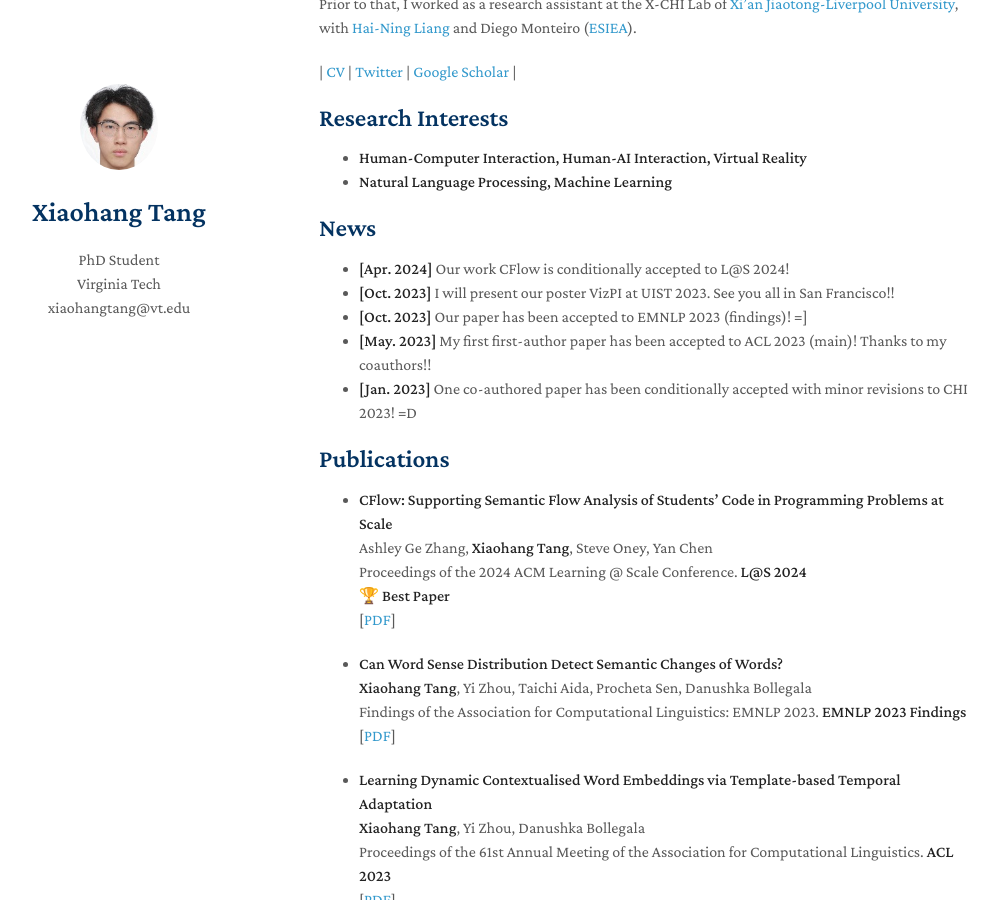
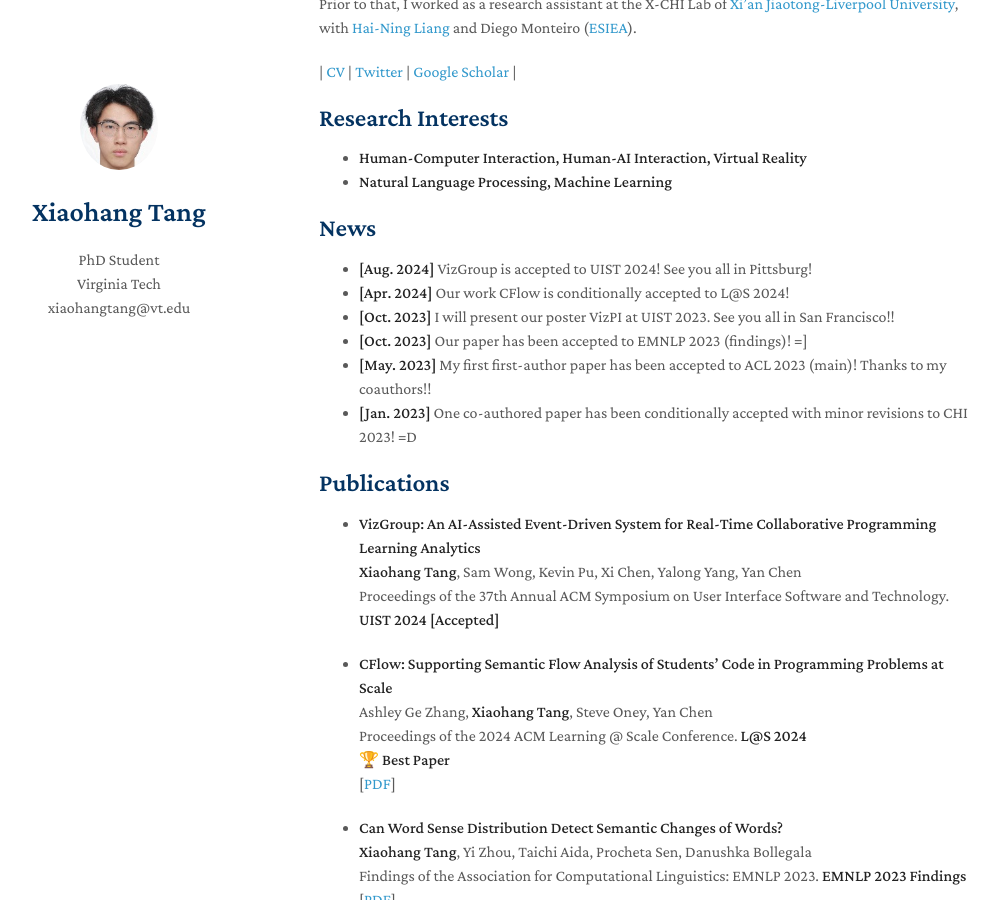
Before and after one commit to xiaohang-tang/xiaohang-tang.github.io, a Jekyll site: the page built from index.md, in a window 1280 px wide and 900 px high, scrolled down 325 px. Shown: the whole window, without its empty margins (151-1149 px from the left). Built offline with Jekyll 4.4.1, drawn with Linux system fonts in a browser that asks for light colours; nearby versions of some CDN libraries; a style sheet for code colours, icons or effects is not loaded; our own code applies the rules of GitHub Pages for plain Markdown files.

Commit message:
Update index.md

```diff
--- a/index.md
+++ b/index.md
@@ -18,6 +18,7 @@ I was a research intern at the [University of Notre Dame](https://www.nd.edu/) i
 - **Natural Language Processing, Machine Learning**
 
 ## News
+- **[Aug. 2024]** VizGroup is accepted to UIST 2024! See you all in Pittsburg!
 - **[Apr. 2024]** Our work CFlow is conditionally accepted to L@S 2024!
 - **[Oct. 2023]** I will present our poster VizPI at UIST 2023. See you all in San Francisco!!
 - **[Oct. 2023]** Our paper has been accepted to EMNLP 2023 (findings)! =]
@@ -25,6 +26,13 @@ I was a research intern at the [University of Notre Dame](https://www.nd.edu/) i
 - **[Jan. 2023]** One co-authored paper has been conditionally accepted with minor revisions to CHI 2023! =D
 
 ## Publications
+- **VizGroup: An AI-Assisted Event-Driven System for Real-Time Collaborative Programming Learning Analytics**
+  <br>
+  **Xiaohang Tang**, Sam Wong, Kevin Pu, Xi Chen, Yalong Yang, Yan Chen
+  <br>
+  Proceedings of the 37th Annual ACM Symposium on User Interface Software and Technology. **UIST 2024 [Accepted]**
+  <br>
+
 - **CFlow: Supporting Semantic Flow Analysis of Students' Code in Programming Problems at Scale**
   <br>
   Ashley Ge Zhang, **Xiaohang Tang**, Steve Oney, Yan Chen
```
